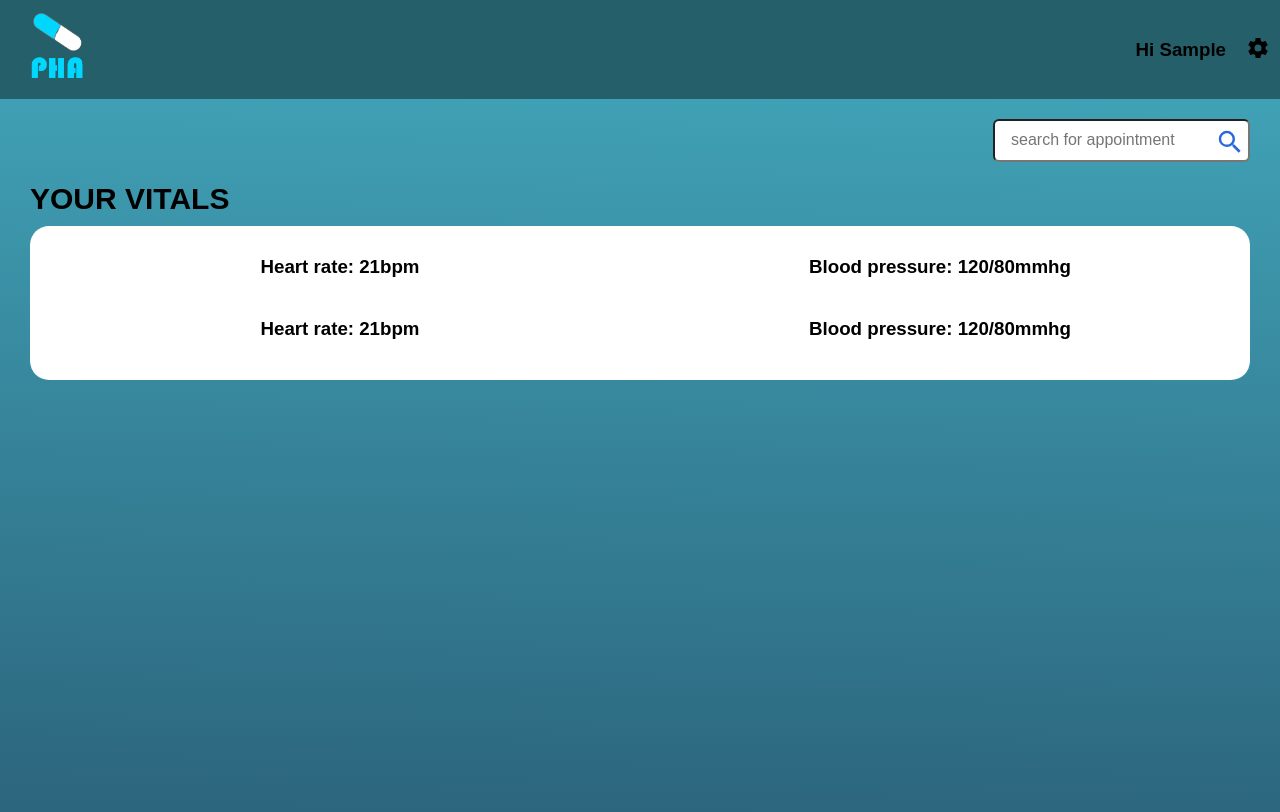
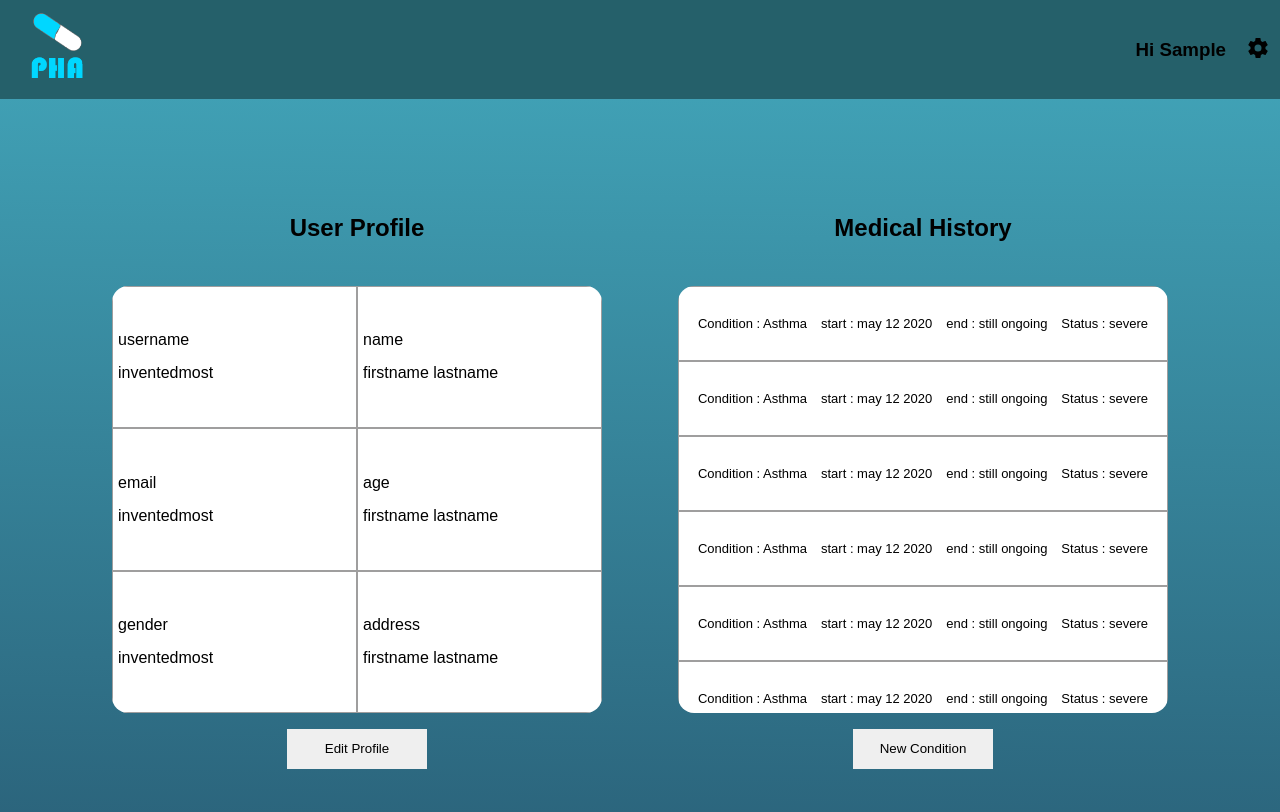
Before and after one commit to bekossy/health-app-client, a React (Vite) app: page / in a window 1280 px wide. Both pictures are taken after typing "Sample", "Sample123" into the empty fields and a click on the button "Login". Shown: the top 812 px of the page. Built offline with nearby package versions, Linux system fonts and the light colour scheme.

Commit message:
setting page built

```diff
--- /dev/null
+++ b/src/components/conditions/Conditions.jsx
@@ -0,0 +1,25 @@
+import React from "react";
+import "./conditions.css";
+
+const Conditions = () => {
+  return (
+    <div className="conditions">
+      <div className="conditionsContainer">
+        <div className="condtionNameContainer">
+          <div className="condtionName">Condition : Asthma</div>
+        </div>
+        <div className="yearStartContainer">
+          <div className="yearStart">start : may 12 2020</div>
+        </div>
+        <div className="yearEndContainer">
+          <div className="yearEnd">end : still ongoing</div>
+        </div>
+        <div className="statusContainer">
+          <div className="conditionStatus">Status : severe</div>
+        </div>
+      </div>
+    </div>
+  );
+};
+
+export default Conditions;
--- /dev/null
+++ b/src/components/conditions/conditions.css
@@ -0,0 +1,18 @@
+.conditions {
+  border: 1px rgb(159, 158, 158) solid;
+  padding: 5px;
+  display: flex;
+  align-items: center;
+  font-size: 13px;
+  justify-content: center;
+  height: 75px;
+}
+
+.conditionsContainer {
+  height: 75px;
+  width: 100%;
+  display: flex;
+  flex-direction: row;
+  align-items: center;
+  justify-content: space-evenly;
+}
--- a/src/components/home/Home.jsx
+++ b/src/components/home/Home.jsx
@@ -4,7 +4,7 @@ import { Homepage } from "../Homepage/Homepage";
 import "./Home.css";
 
 const Home = () => {
-  const [settings, setSettings] = useState(true);
+  const [settings, setSettings] = useState(false);
   return <>{settings ? <Homepage /> : <Settings />}</>;
 };
 export default Home;
--- a/src/components/settings/Settings.css
+++ b/src/components/settings/Settings.css
@@ -19,9 +19,6 @@
 .userProfile {
   height: 600px;
   width: 500px;
-}
-
-.userProfile {
   display: flex;
   flex-direction: column;
   align-items: center;
@@ -59,7 +56,22 @@
 }
 
 .history {
-  background-color: white;
   height: 600px;
   width: 500px;
+  display: flex;
+  flex-direction: column;
+  align-items: center;
+  justify-content: space-evenly;
+  padding: 15px 5px;
+  overflow: hidden;
 }
+
+.historyDetailsContainer {
+  flex: 6;
+  width: 100%;
+  display: flex;
+  flex-direction: column;
+  background-color: white;
+  border-radius: 1rem;
+  overflow-x: scroll;
+}
--- a/src/components/settings/Settings.jsx
+++ b/src/components/settings/Settings.jsx
@@ -1,6 +1,7 @@
 import React from "react";
 import "./Settings.css";
 import DataBox from "../dataBox/dataBox";
+import Conditions from "../conditions/Conditions";
 
 const Settings = () => {
   return (
@@ -32,11 +33,26 @@ const Settings = () => {
             <button className="editProfileButton">Edit Profile</button>
           </div>
         </div>
-        <div className="userProfile">
+        <div className="history">
           <h2 className="userProfileName">Medical History</h2>
-          <div className="userDetailsContainer">data</div>
+          <div className="historyDetailsContainer">
+            <Conditions />
+            <Conditions />
+            <Conditions />
+            <Conditions />
+            <Conditions />
+            <Conditions />
+            <Conditions />
+            <Conditions />
+            <Conditions />
+            <Conditions />
+            <Conditions />
+            <Conditions />
+            <Conditions />
+            <Conditions />
+          </div>
           <div className="editProfile">
-            <button className="editProfileButton">Edit Profile</button>
+            <button className="editProfileButton">New Condition</button>
           </div>
         </div>
       </div>
```
